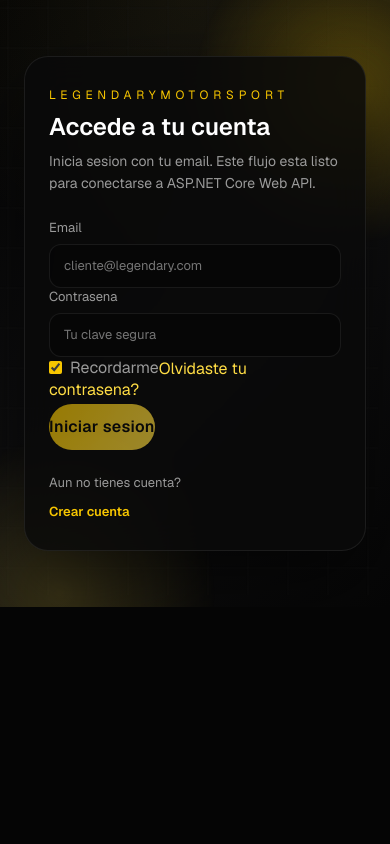
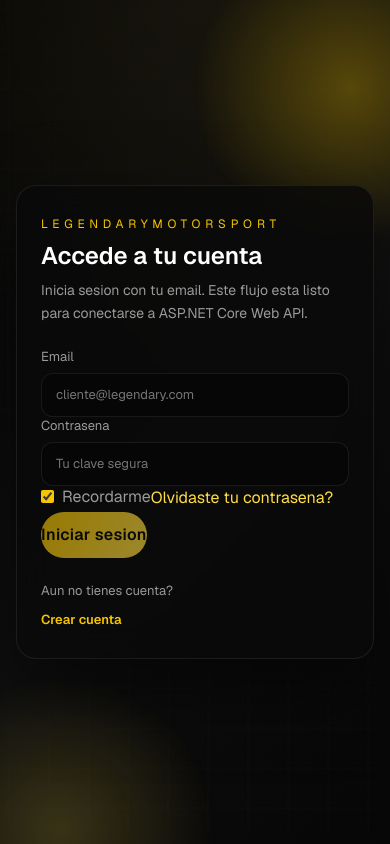
Before and after one commit to Teikx/Legendary-Motorsport-Frontend, a Next.js app in the folder frontend/: page / in a window 390 px wide. Built offline with nearby package versions, Linux system fonts and the light colour scheme.

Commit message:
Login mejor diseño

```diff
--- a/frontend/app/components/login/Login.module.css
+++ b/frontend/app/components/login/Login.module.css
@@ -4,6 +4,8 @@
   align-items: center;
   justify-content: center;
   padding: 56px 24px;
+  min-height: 100vh;
+  width: 100%;
   color: var(--foreground);
   background: radial-gradient(circle at top, rgba(255, 221, 69, 0.06), transparent 45%),
     linear-gradient(135deg, #050505 0%, #0f0f10 55%, #060606 100%);
@@ -46,6 +48,7 @@
   z-index: 2;
   width: min(420px, 100%);
   padding: 36px 32px 30px;
+  margin: auto;
   border-radius: 24px;
   background: rgba(10, 10, 10, 0.86);
   border: 1px solid rgba(255, 255, 255, 0.08);
@@ -220,3 +223,26 @@
     align-items: flex-start;
   }
 }
+
+@media (max-width: 420px) {
+  .shell {
+    padding: 32px 16px;
+  }
+
+  .card {
+    width: 100%;
+    border-radius: 20px;
+  }
+}
+
+@media (max-height: 700px) {
+  .shell {
+    align-items: flex-start;
+    padding-top: 32px;
+    padding-bottom: 32px;
+  }
+
+  .card {
+    margin-top: 0;
+  }
+}
--- a/frontend/app/components/login/Login.tsx
+++ b/frontend/app/components/login/Login.tsx
@@ -1,6 +1,7 @@
 "use client";
 
 import { useMemo, useState } from "react";
+import { useRouter } from "next/navigation";
 import Link from "next/link";
 import styles from "./Login.module.css";
 
@@ -17,6 +18,7 @@
 };
 
 export default function Login() {
+  const router = useRouter();
   const [formState, setFormState] = useState<LoginFormState>(initialState);
   const [error, setError] = useState<string | null>(null);
   const [isSubmitting, setIsSubmitting] = useState(false);
@@ -60,6 +62,7 @@
     setIsSubmitting(false);
     setIsSuccess(true);
     setFormState((prev) => ({ ...prev, Password: "" }));
+    router.push("/catalog");
 
     void payload;
   };
```
